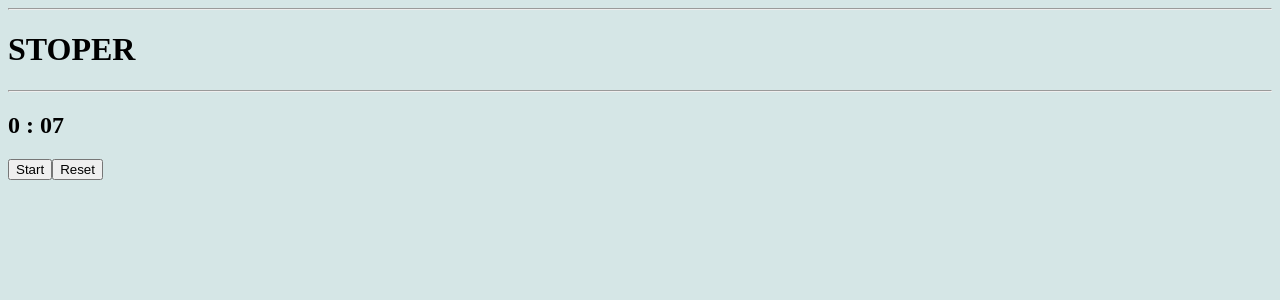
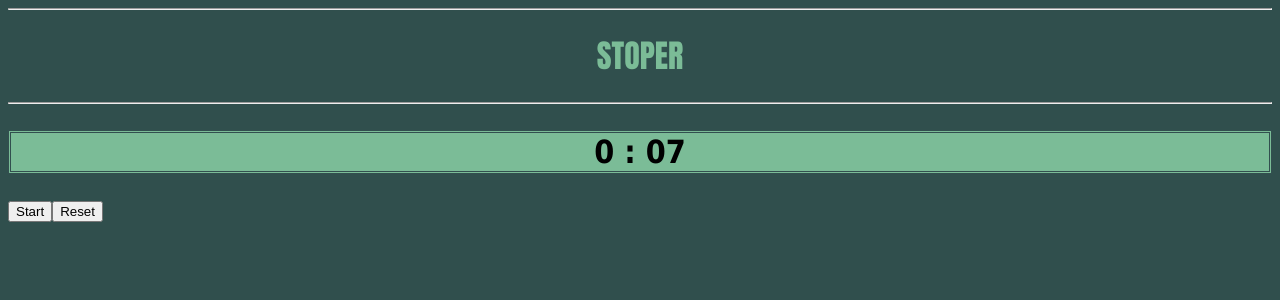
Before and after one commit to Patrycja20/Stoper, a React (Create React App) app: page / in a window 1280 px wide. Shown: the top 300 px of the page. Built offline with nearby package versions, Linux system fonts and the light colour scheme.

Commit message:
Poprawki wyglądu

```diff
--- a/public/index.html
+++ b/public/index.html
@@ -7,7 +7,7 @@
 
     <title>Stoper</title>
   </head>
-  <body style="background-color: #d5e6e6">
+  <body style="background-color: #304f4d">
     <noscript>
       Dla przeglądarek nie obsługujących JavaScript. ;p
     </noscript>
--- a/src/Style.css
+++ b/src/Style.css
@@ -1,5 +1,17 @@
-.h2
+h1
 {
   font-size: xx-large;
   text-align: center;
+  font-family: Impact, Verdana, Arial, sans-serif;
+  color: #7bbc97;
 }
+h2
+{
+  background-color: #7bbc97;
+  border-style: double;
+  border-color: #324f4f;
+  font-size: xx-large;
+  font-family: Tahoma, Verdana, Arial, sans-serif;
+  text-align: center;
+  color: black;
+}
```
